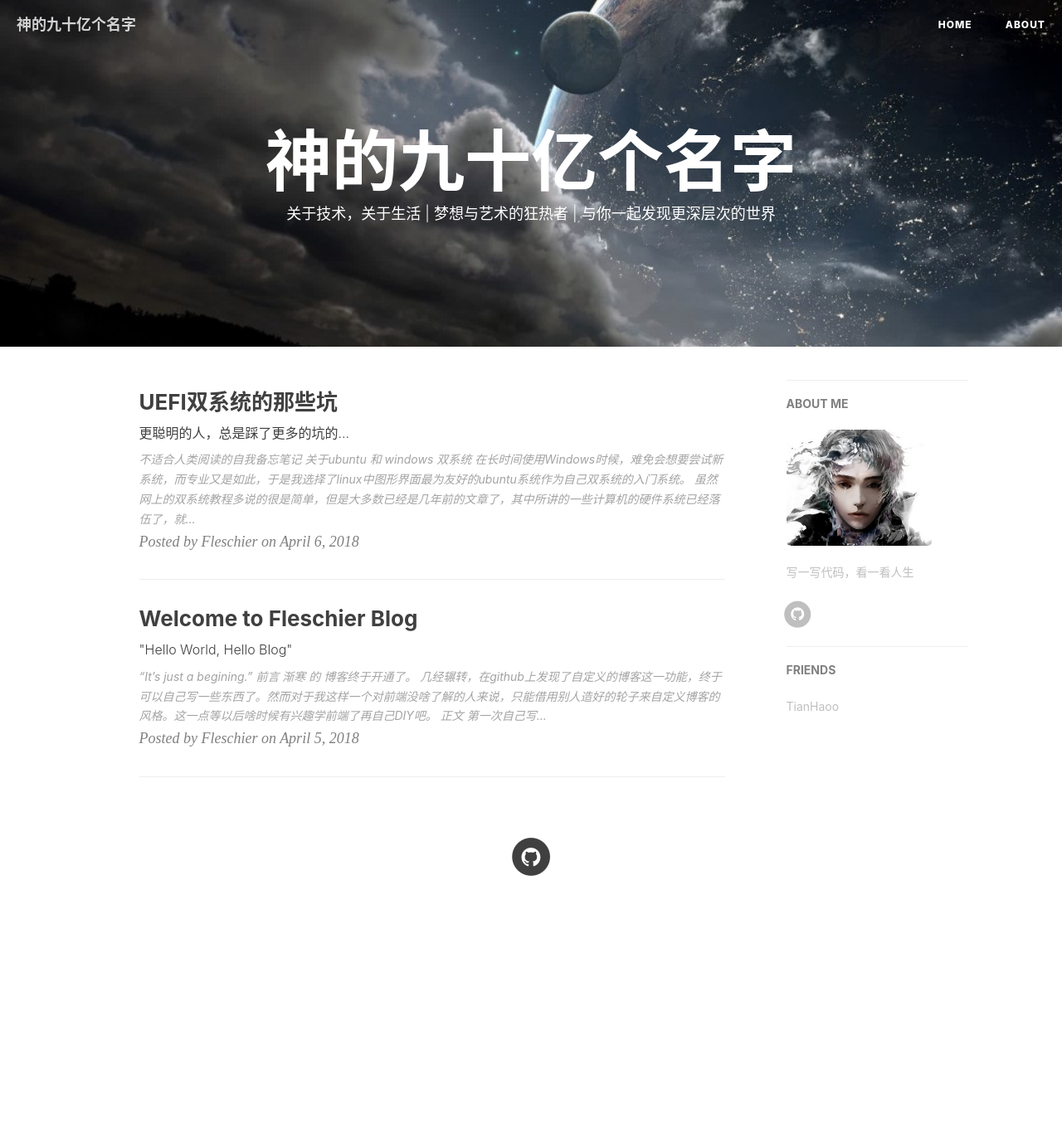
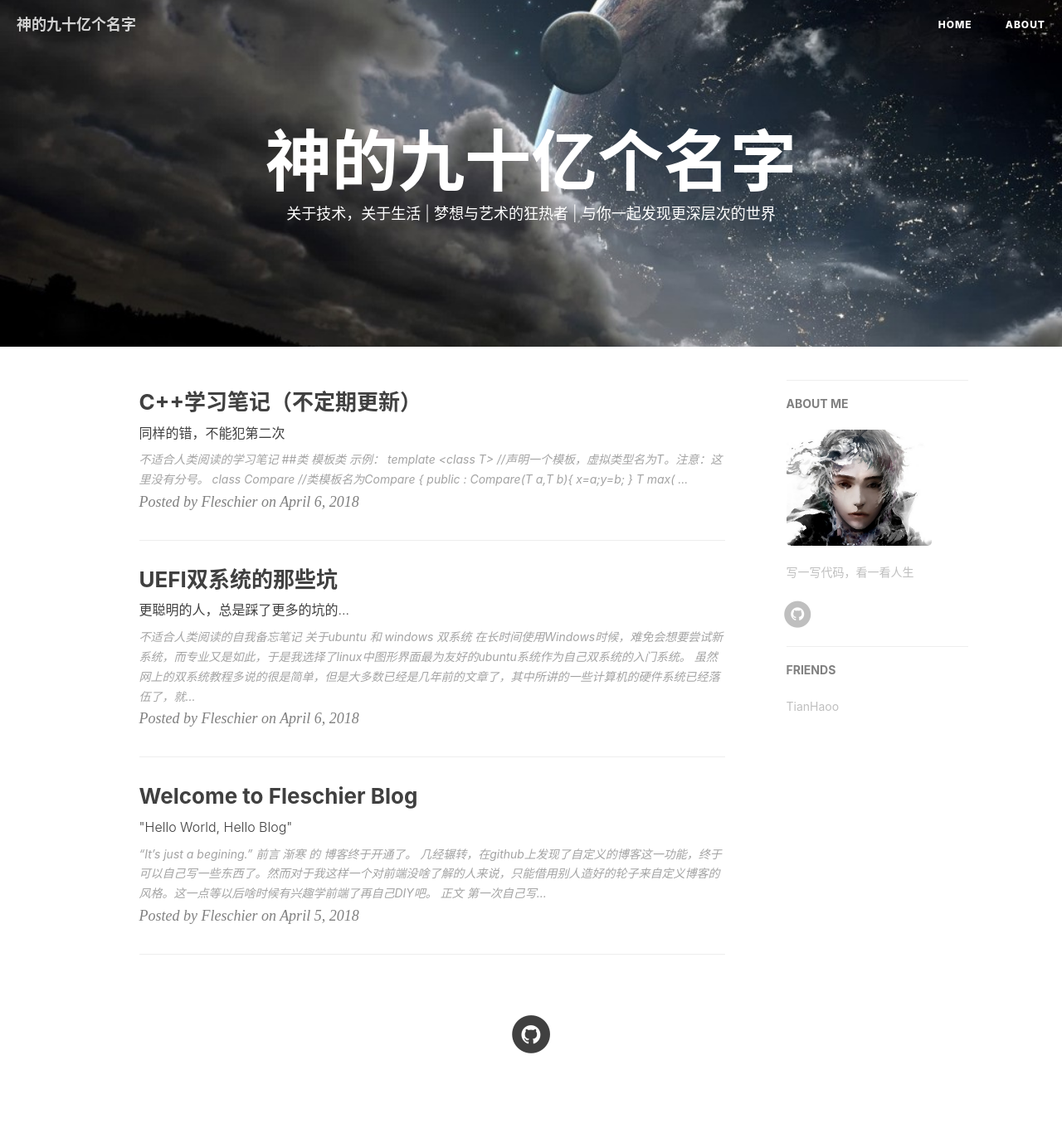
Before and after one commit to Fleschier/Fleschier.github.io, a Jekyll site: the page built from index.html, in a window 1280 px wide. Shown: the whole page at 83% size. Built offline with Jekyll 4.4.1, drawn with Linux system fonts in a browser that asks for light colours; nearby versions of some CDN libraries; the list of posts is cut into pages by our own code; comment, search, counter and statistics services are not loaded; before the commit the page ends 1152 px from its top, so only the background shows below that.

Commit message:
upload C++

````diff
--- /dev/null
+++ b/_posts/2018-04-06-C++learning.markdown
@@ -0,0 +1,44 @@
+---
+layout:     post
+title:      "C++学习笔记（不定期更新）"
+subtitle:   "同样的错，不能犯第二次"
+date:       2018-04-6 22:47:00
+author:     "Fleschier"
+header-img: "img/C++/C++-bg.jpg"
+
+---
+
+>不适合人类阅读的学习笔记
+
+##类
+---
+
+### 模板类
+
+- 示例：
+
+```
+
+ template <class T> //声明一个模板，虚拟类型名为T。注意：这里没有分号。
+class Compare //类模板名为Compare
+{
+public :
+   Compare(T a,T b){
+      x=a;y=b;
+   }
+   T max( ){
+      return (x>y)?x:y;
+   }
+   T min( ){
+      return (x<y)?x:y;
+   }
+private :
+   T x,y;
+};
+
+```
+
+- 模板类所有的函数，如果在类外面实现的话，需要加上
+ ` template <class name\> `
+
+- **模板类不能将类的声明写在头文件而定义写在源文件中**，这样会出现无法辨析的编译错误。
--- a/_posts/2018-04-06-ubuntu-and-windows.markdown
+++ b/_posts/2018-04-06-ubuntu-and-windows.markdown
@@ -2,7 +2,7 @@
 layout:     post
 title:      "UEFI双系统的那些坑"
 subtitle:   "更聪明的人，总是踩了更多的坑的..."
-date:       2018-04-06
+date:       2018-04-06 09:40:00
 author:     "Fleschier"
 header-img: "img/linux-and-windows/post-2018-04-06.jpg"
 
````
Also changed, not shown: img/C++/C++-bg.jpg (added).
